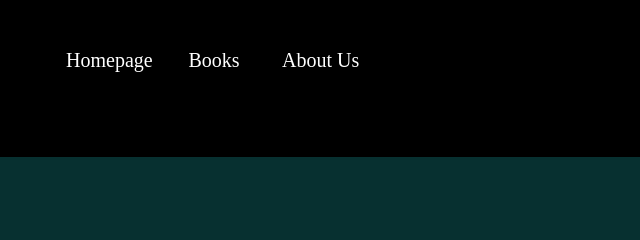
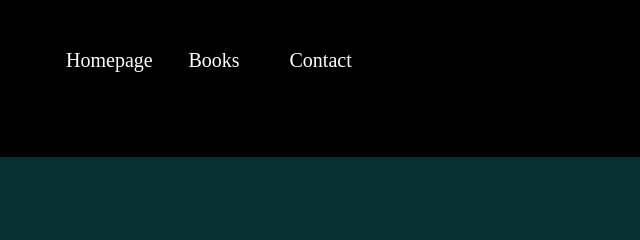
Before and after one commit to lilith1st/scs, a plain HTML site: page index.html in a window 1280 px wide. Shown: the top 240 px of the page, 266-906 px from the left. Drawn offline with nearby package versions, Linux system fonts and the light colour scheme.

Commit message:
Update index.html

```diff
--- a/index.html
+++ b/index.html
@@ -32,7 +32,7 @@
             <div class="col-md-3 center ">     <a href="https://lilith1st.github.io/ddw/">   <img src="S__2023426.jpg" class="img-fluid" width="200" height="200">  </a></div>
             <div class="col-md-1 mt-5 "><a href="https://lilith1st.github.io/ddw/"> <h1 class="size left">Homepage</h1> </a> </div>
             <div class="col-md-1 mt-5 "><a href="https://lilith1st.github.io/others/"><h1 class="size center">Books</h1></a></div>
-            <div class="col-md-1 mt-5 "><h1 class="size center">About Us</h1></div>
+            <div class="col-md-1 mt-5 "><h1 class="size center">Contact</h1></div>
             <div class="col-md-2 mt-5 "><h1 class="size center"></h1></div>
             <div class="col-md-4 mt-5 "><h1 class="size searchbox"><form action="/search" method="GET">
                                        <input type="text" name="query" placeholder="Keyword...">
```
